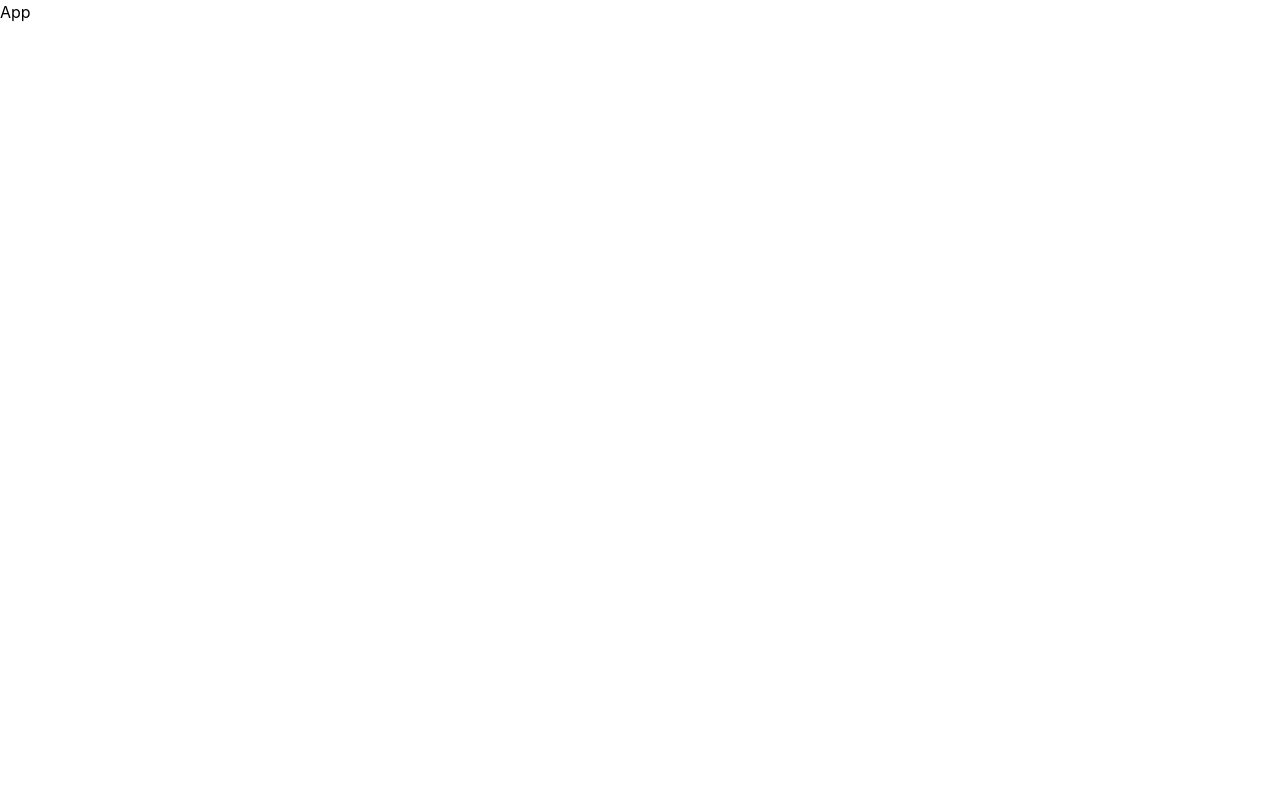
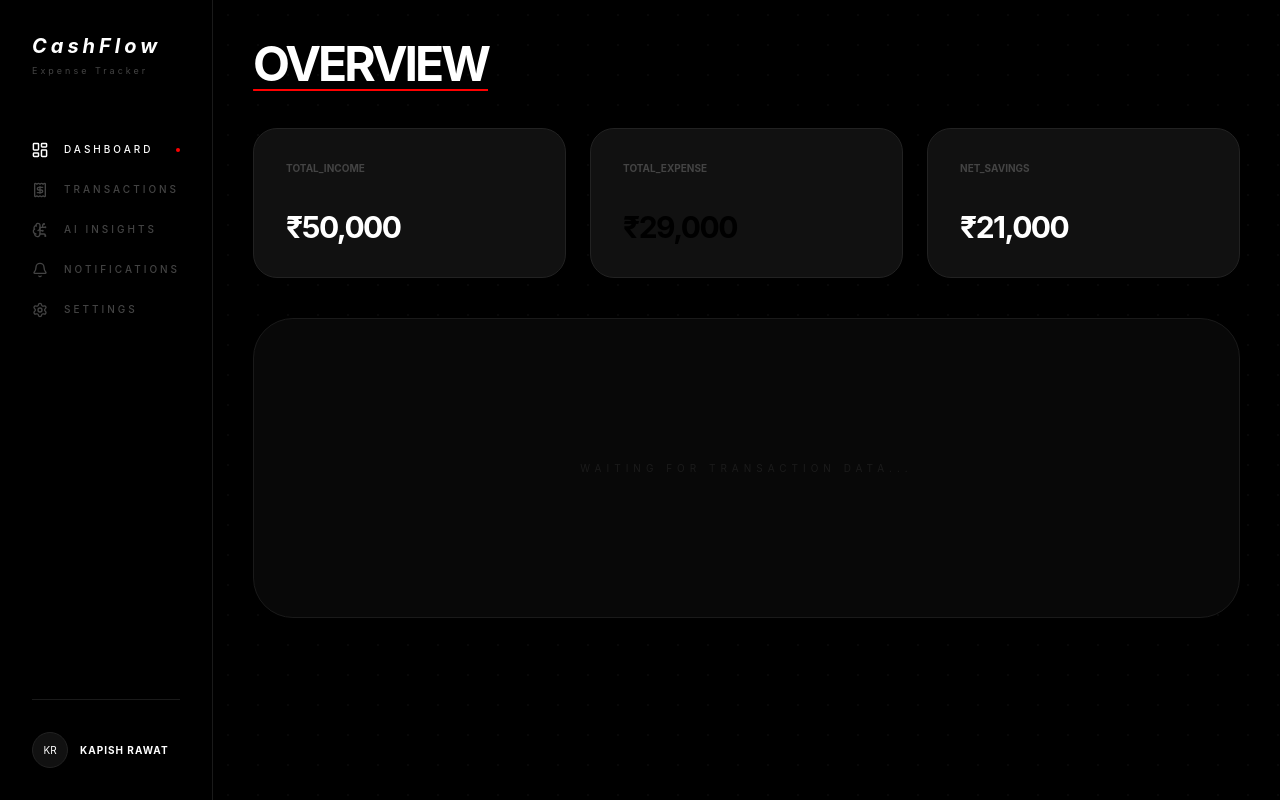
Before and after one commit to Kapish-0x/Expense-Tracker-with-AI-Insights-, a React app in the folder frontend/: page / in a window 1280 px wide. Built offline with nearby package versions, Linux system fonts and the light colour scheme; the HTML template or start-up script is replaced by a standard one.

Commit message:
Frontend dev

```diff
--- /dev/null
+++ b/frontend/components/DashBoard.jsx
@@ -0,0 +1,37 @@
+const StatCard = ({ label, value, color = "white" }) => (
+  <div className="h-37.5 bg-[#111111] border border-[#222222] rounded-3xl p-8 flex flex-col justify-between hover:border-[#333333] transition-all group">
+    <p className="text-[#444444] text-[10px] tracking-[30.1%] font-bold uppercase">{label}</p>
+    <h2 className={`text-3xl font-bold tracking-tighter text-${color}`}>
+      {value}
+    </h2>
+  </div>
+);
+
+const Dashboard = () => {
+  return (
+    <div className="flex flex-col gap-10">
+      {/* 1. Header Section */}
+      <div className="flex justify-between items-end">
+        <h1 className="text-5xl font-bold tracking-[-3px] text-white underline decoration-[#FF0000] decoration-2 underline-offset-8">
+          OVERVIEW
+        </h1>
+      </div>
+
+      {/* 2. Stats Grid (The 3 Cards) */}
+      <div className="grid grid-cols-1 md:grid-cols-3 gap-6">
+        <StatCard label="TOTAL_INCOME" value="₹50,000" />
+        <StatCard label="TOTAL_EXPENSE" value="₹29,000" color="[#FF0000]" />
+        <StatCard label="NET_SAVINGS" value="₹21,000" />
+      </div>
+
+      {/* 3. Placeholder for Chart / AI Section */}
+      <div className="w-full h-75 bg-[#080808] border border-[#1A1A1A] rounded-[40px] p-8 flex items-center justify-center">
+        <p className="text-[#222222] text-[10px] tracking-[5px] uppercase animate-pulse">
+          Waiting for transaction data...
+        </p>
+      </div>
+    </div>
+  );
+};
+
+export default Dashboard;
--- /dev/null
+++ b/frontend/components/RootLayout.jsx
@@ -0,0 +1,20 @@
+import React from 'react'
+import Sidebar from './Sidebar'
+
+const RootLayout = ({children}) => {
+    return (
+        <div className='flex h-screen w-full bg-[#000000] overflow-hidden'>
+            <Sidebar />
+            <div className='flex-1 flex flex-col relative overflow-y-auto bg-[#000000]'>
+                <div className="absolute inset-0 opacity-[0.03] pointer-events-none"
+                    style={{ backgroundImage: 'radial-gradient(#ffffff 1px, transparent 1px)', backgroundSize: '30px 30px' }}>
+                </div>
+                <main className='relative z-10 p-10 mid:p-15 '>
+                    {children}
+                </main>
+            </div>
+        </div>
+    );
+};
+
+export default RootLayout;
--- /dev/null
+++ b/frontend/components/Sidebar.jsx
@@ -0,0 +1,73 @@
+import React, { useState } from "react";
+import {
+  LayoutDashboard,
+  Receipt,
+  BrainCircuit,
+  Bell,
+  Settings,
+} from "lucide-react";
+
+const Sidebar = () => {
+  const [active, setActive] = useState("DASHBOARD");
+
+  const menuItems = [
+    {
+      id: "DASHBOARD",
+      label: "DASHBOARD",
+      icon: <LayoutDashboard size={16} />,
+    },
+    { id: "EXPENSES", label: "TRANSACTIONS", icon: <Receipt size={16} /> },
+    { id: "AI", label: "AI INSIGHTS", icon: <BrainCircuit size={16} /> },
+    { id: "ALERTS", label: "NOTIFICATIONS", icon: <Bell size={16} /> },
+    { id: "SETTINGS", label: "SETTINGS", icon: <Settings size={16} /> },
+  ];
+
+  return (
+    <nav className="w-65px h-full border-r border-[#1A1A1A] bg-[#000000] flex flex-col p-8 z-20">
+      <div className="mb-16">
+        <h2 className="text-white text-xl font-bold tracking-[4px] italic">
+          CashFlow
+        </h2>
+        <p className="text-[#444444] text-[9px] tracking-[3px] mt-1">
+          Expense Tracker
+        </p>
+      </div>
+
+      <ul className="space-y-6 flex-1">
+        {menuItems.map((item) => (
+          <li
+            key={item.id}
+            onClick={() => setActive(item.id)}
+            className={`flex items-center gap-4 cursor-pointer transition-all duration-300 group
+              ${active === item.id ? "text-white" : "text-[#444444] hover:text-[#888888]"}`}
+          >
+            <span
+              className={`transition-transform duration-300 ${active === item.id ? "scale-110" : "group-hover:translate-x-1"}`}
+            >
+              {item.icon}
+            </span>
+            <span className="text-[10px] tracking-[3px] font-medium">
+              {item.label}
+            </span>
+            {active === item.id && (
+              <div className="w-1 h-1 rounded-full bg-[#FF0000] ml-auto"></div>
+            )}
+          </li>
+        ))}
+      </ul>
+
+      <div className="pt-8 border-t border-[#1A1A1A] flex items-center gap-3 grayscale hover:grayscale-0 transition-all cursor-pointer">
+        <div className="w-9 h-9 rounded-full bg-[#111] border border-[#222] flex items-center justify-center text-[10px] text-white">
+          KR
+        </div>
+        <div className="flex flex-col">
+          <span className="text-white text-[10px] tracking-widest font-bold">
+            KAPISH RAWAT
+          </span>
+        </div>
+      </div>
+    </nav>
+  );
+};
+
+export default Sidebar;
--- a/frontend/package.json
+++ b/frontend/package.json
@@ -11,8 +11,10 @@
   },
   "dependencies": {
     "@tailwindcss/vite": "^4.2.4",
+    "lucide-react": "^1.14.0",
     "react": "^19.2.5",
     "react-dom": "^19.2.5",
+    "router": "^2.2.0",
     "tailwindcss": "^4.2.4"
   },
   "devDependencies": {
--- a/frontend/src/App.jsx
+++ b/frontend/src/App.jsx
@@ -1,9 +1,12 @@
-import React from 'react'
+import RootLayout from "../components/RootLayout";
+import Dashboard from "../components/DashBoard";
 
 function App() {
   return (
-    <div>App</div>
-  )
+    <RootLayout>
+      <Dashboard />
+    </RootLayout>
+  );
 }
 
-export default App
+export default App;
```
Also changed, not shown: 2 other files (tests, documents, lock files or other folders).
